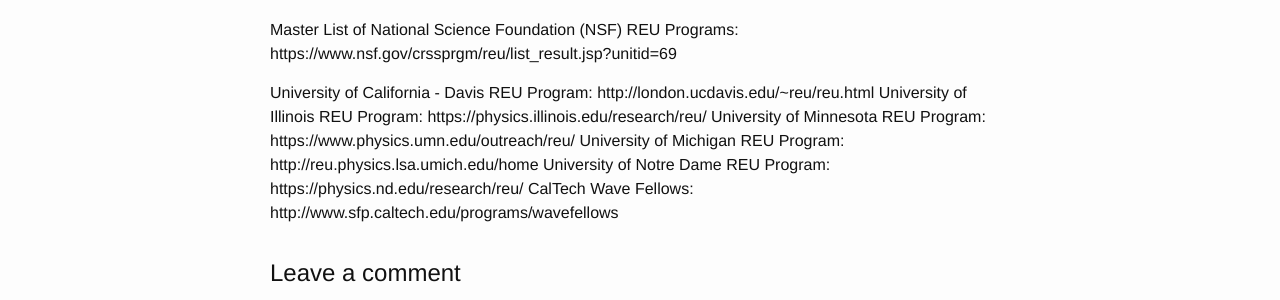
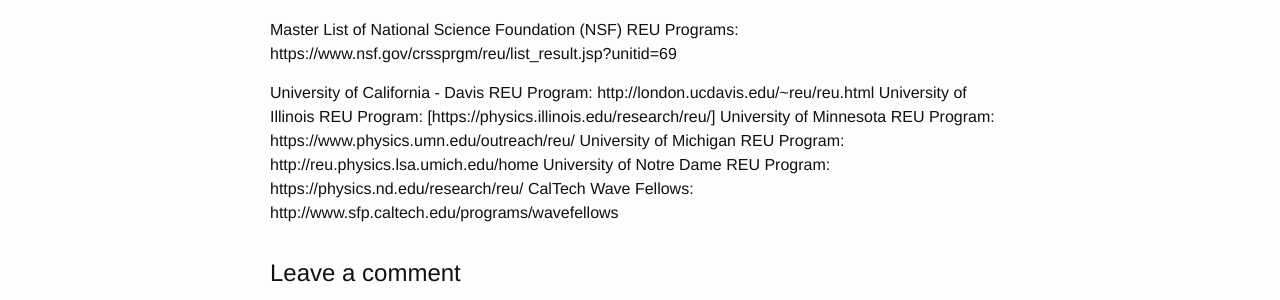
Before and after one commit to AppliedScienceProgram/AppliedScienceProgram.github.io, a Jekyll site: the page built from REU_programs.md, in a window 1280 px wide. Shown: the part 307-607 px from the top of the page. Built offline with Jekyll 4.4.1, drawn with Linux system fonts in a browser that asks for light colours; nearby versions of some CDN libraries; our own code applies the rules of GitHub Pages for plain Markdown files.

```diff
--- a/REU_programs.md
+++ b/REU_programs.md
@@ -7,7 +7,7 @@ This is not an exhaustive list.  You can google "physics reu" for a more compreh
 Master List of National Science Foundation (NSF) REU Programs: https://www.nsf.gov/crssprgm/reu/list_result.jsp?unitid=69
 
 University of California - Davis REU Program: http://london.ucdavis.edu/~reu/reu.html
-University of Illinois REU Program: https://physics.illinois.edu/research/reu/
+University of Illinois REU Program: [https://physics.illinois.edu/research/reu/]
 University of Minnesota REU Program: https://www.physics.umn.edu/outreach/reu/
 University of Michigan REU Program: http://reu.physics.lsa.umich.edu/home
 University of Notre Dame REU Program: https://physics.nd.edu/research/reu/
```
